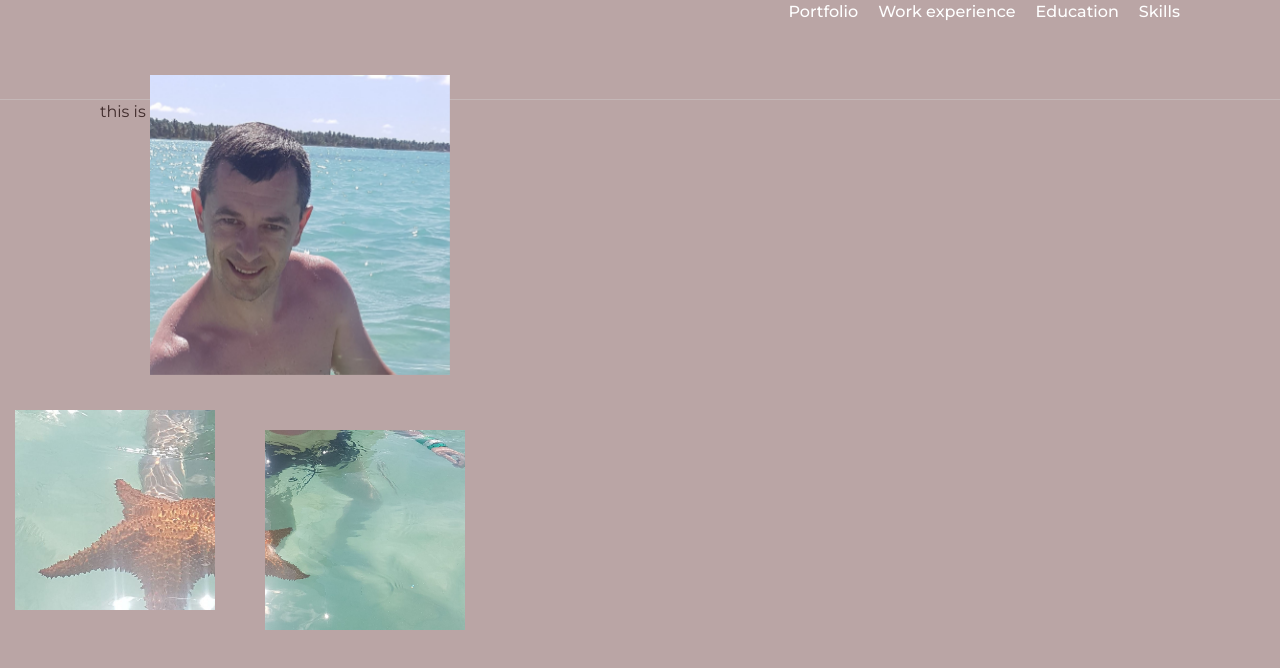
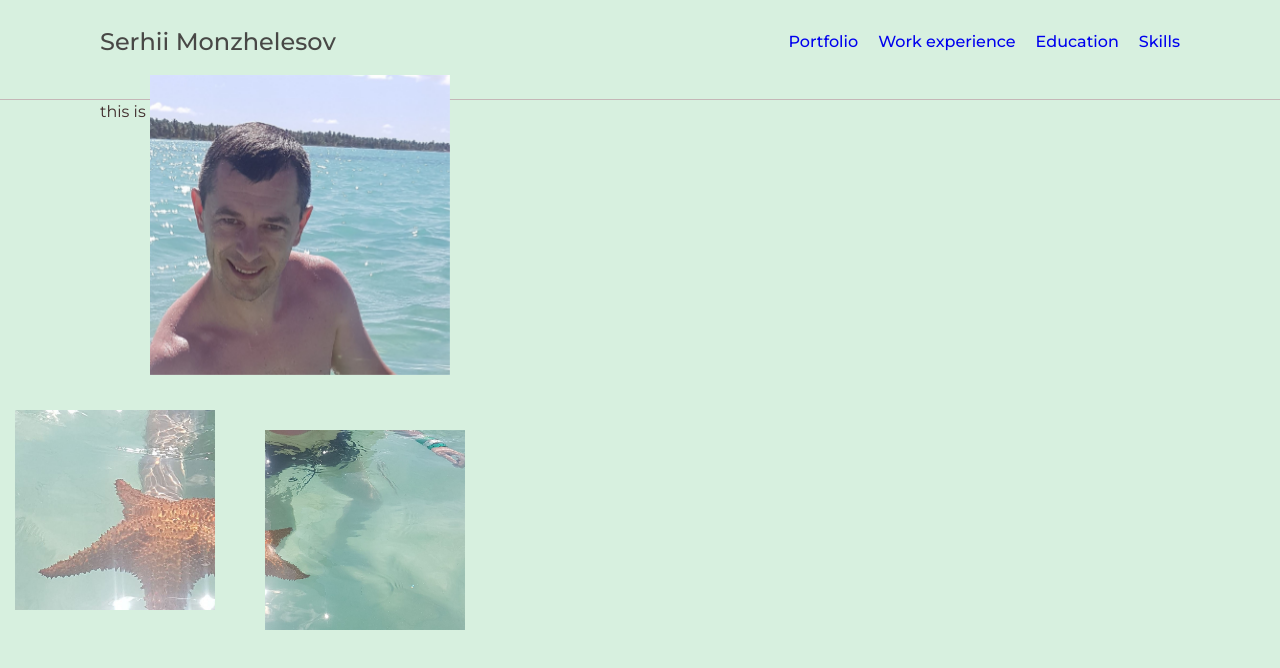
Before and after one commit to SerhiiMonzhelesov/training, a React (Vite) app: page / in a window 1280 px wide. Shown: the top 668 px of the page. Built offline with nearby package versions, Linux system fonts and the light colour scheme.

Commit message:
add typewriter

```diff
--- a/src/components/Header/Header.jsx
+++ b/src/components/Header/Header.jsx
@@ -1,11 +1,41 @@
 import { NavLink, Link } from "react-router-dom";
 import { StyledHeader } from "./Header.styled";
 import { HeaderContainer } from "./Header.styled";
+import { useEffect, useState } from "react";
 
 function Header() {
+  const fullText = "Serhii Monzhelesov";
+  const [displayedText, setDisplayedText] = useState("");
+  const [showCursor, setShowCursor] = useState(true);
+
+  useEffect(() => {
+    const typeNext = (index) => {
+      if (index <= fullText.length) {
+        setDisplayedText(fullText.slice(0, index));
+        //setTimeout(() => typeNext(index + 1), 120);
+        const randomDelay = Math.floor(Math.random() * 1) + 150; // від 100 до 400 мс
+        setTimeout(() => typeNext(index + 1), randomDelay);
+      } else {
+        setTimeout(() => setShowCursor(false), 2000);
+      }
+    };
+
+    typeNext(1); // починаємо з першої букви
+
+    return () => {}; // нічого не очищаємо
+  }, []);
+
   return (
     <StyledHeader>
       <HeaderContainer>
+        <p className="typewriter">
+          {displayedText.split("").map((char, idx) => (
+            <span className="letter" key={idx}>
+              {char === " " ? "\u00A0" : char}
+            </span> // правильне виведення пробілу
+          ))}
+          {showCursor && <span className="cursor"></span>}
+        </p>
         <nav>
           <Link to={"https://www.google.com"} target="blank">
             Portfolio
--- a/src/components/Header/Header.styled.jsx
+++ b/src/components/Header/Header.styled.jsx
@@ -1,4 +1,4 @@
-import styled from "styled-components";
+import styled, { keyframes } from "styled-components";
 import Container from "../../shared/Container/Container";
 
 export const StyledHeader = styled.header`
@@ -7,17 +7,50 @@ export const StyledHeader = styled.header`
   border-bottom: 1px solid #c4b7b7;
 `;
 
+const blink = keyframes`
+  50% {
+    opacity: 0;
+  }
+`;
+
 export const HeaderContainer = styled(Container)`
   display: flex;
-  flex-direction: row-reverse;
+  flex-direction: row;
+  justify-content: space-between;
+
+  p {
+    font-size: 24px;
+    font-weight: 500;
+    //color: white;
+  }
+
+  .typewriter {
+    display: inline-flex;
+    align-items: center;
+    position: relative;
+  }
+
+  .letter {
+    opacity: 1;
+    transition: opacity 0.3s;
+  }
+
+  .cursor {
+    width: 1ch;
+    height: 1.2em;
+    background-color: black;
+    margin-left: 2px;
+    animation: ${blink} 450ms step-start infinite;
+  }
 
   nav {
     display: flex;
+    align-items: center;
     column-gap: 20px;
   }
 
   a {
-    color: white;
+    //color: white;
   }
 
   a:hover {
--- a/src/index.css
+++ b/src/index.css
@@ -2,25 +2,23 @@ body {
   min-width: 320px;
   min-height: 100vh;
 
-  font-family: 'Montserrat', sans-serif;
+  font-family: "Montserrat", sans-serif;
   line-height: 1.5;
   font-weight: 400;
 
-  color: rgba(65, 55, 55, 0.87);
-  background-color: #baa5a5;
+  color: rgba(50, 47, 47, 0.87);
+  background-color: #d7f0df;
 
   font-synthesis: none;
   text-rendering: optimizeLegibility;
   -webkit-font-smoothing: antialiased;
   -moz-osx-font-smoothing: grayscale;
   margin: 0;
-  /*display: flex;
-  place-items: center;*/
 }
 
 a {
   font-weight: 500;
-  color: #646cff;
+  /*color: #646cff;*/
   text-decoration: inherit;
 }
 a:hover {
```
